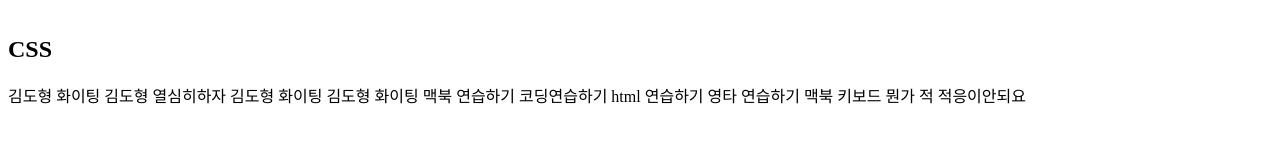
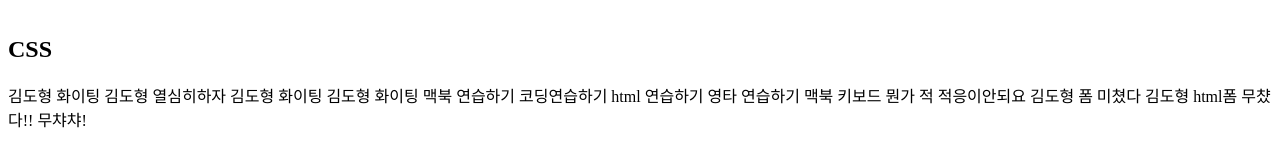
Before and after one commit to oribaeck/my-first-web-site, a plain HTML site: page index.html in a window 1280 px wide. Shown: the part 136-302 px from the top of the page. Drawn offline with Linux system fonts and the light colour scheme.

Commit message:
수정 폼 무쳤다

```diff
--- a/index.html
+++ b/index.html
@@ -14,5 +14,5 @@
 <h2>CSS</h2>
 <p>김도형 화이팅 김도형 열심히하자 김도형 화이팅 김도형 화이팅
     맥북 연습하기 코딩연습하기 html 연습하기 영타 연습하기 맥북 키보드 뭔가 적
-적응이안되요</p>
+적응이안되요 김도형 폼 미쳤다 김도형 html폼 무챴다!! 무챠챠!</p>
 </html>
```
